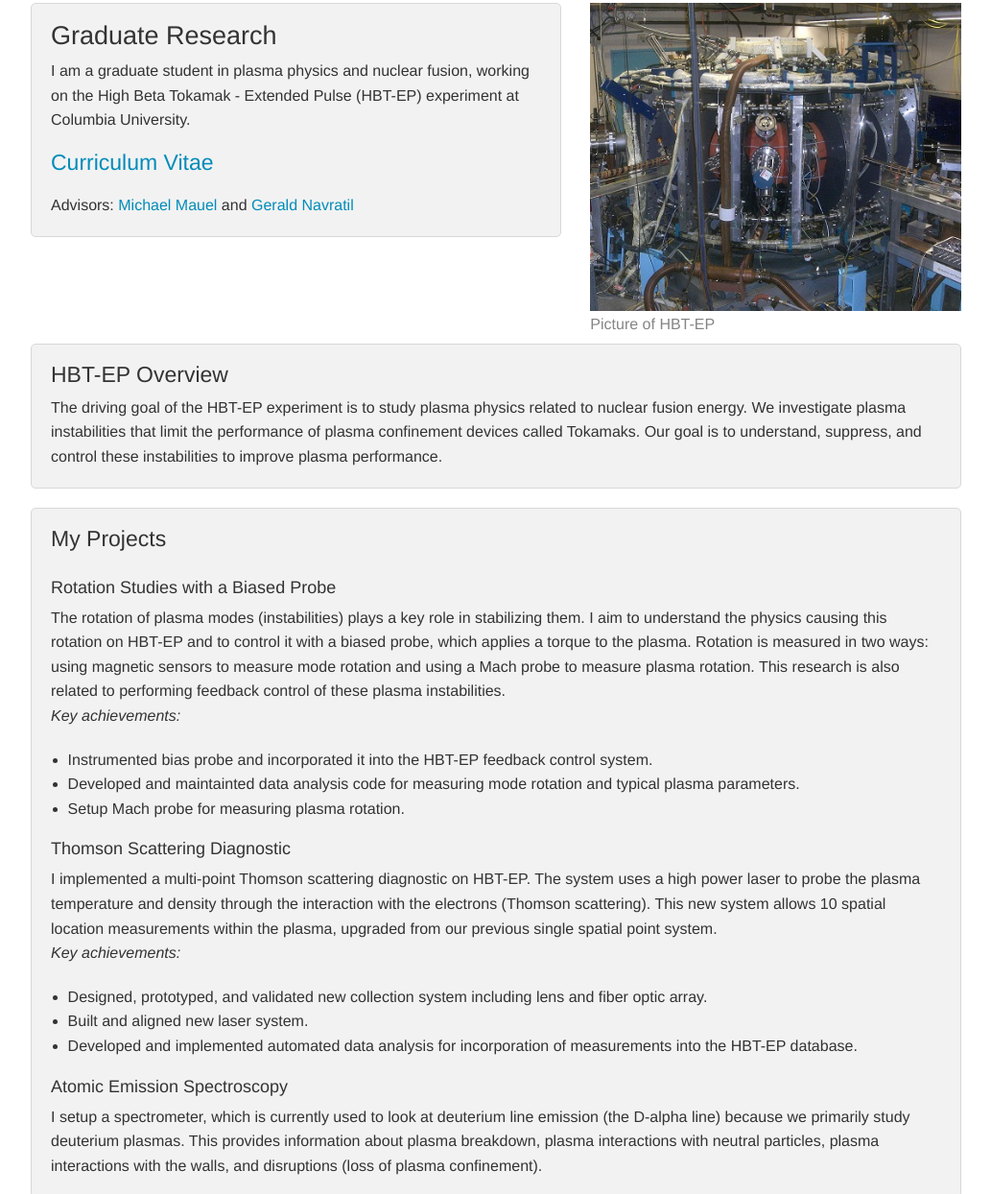
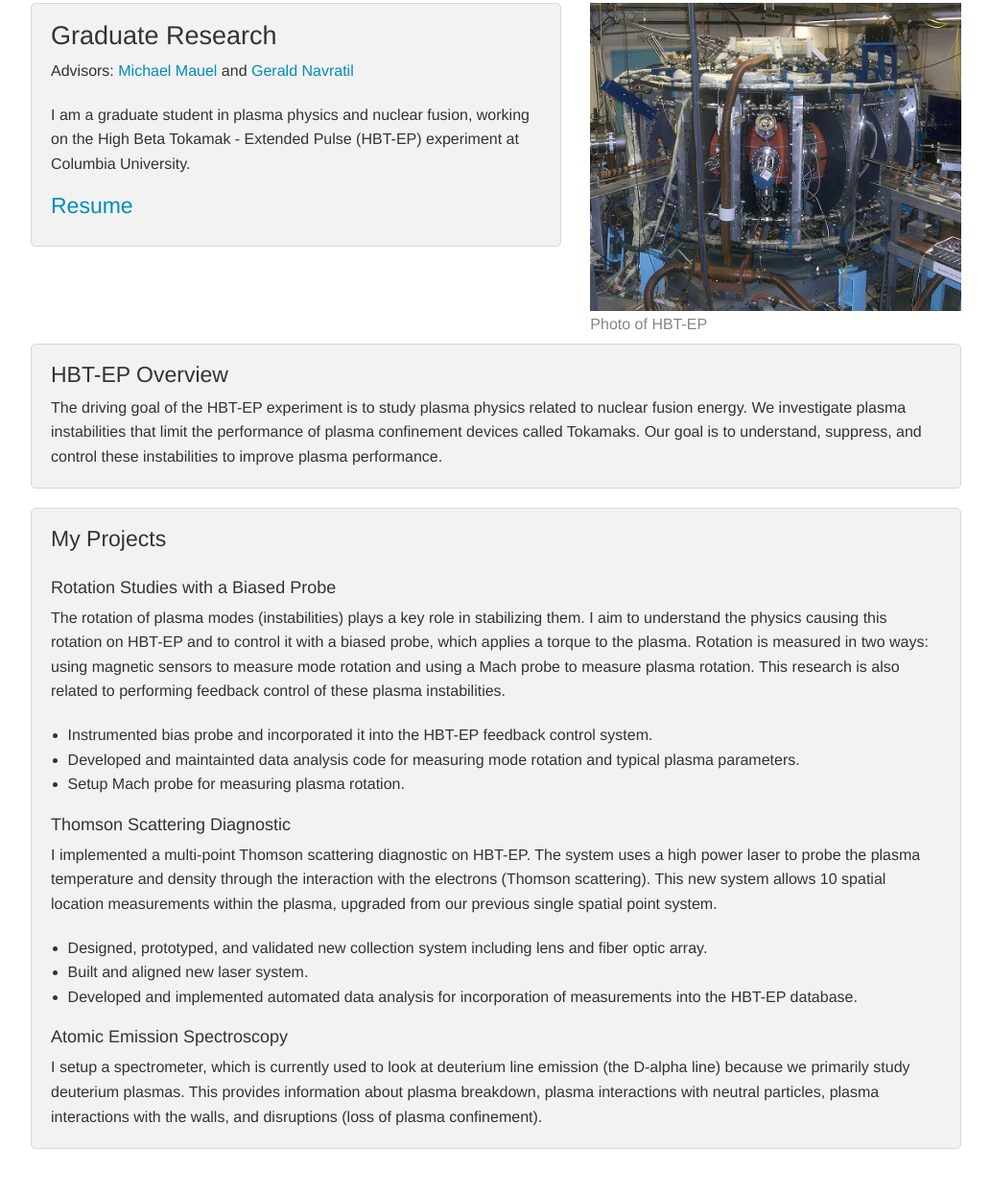
Before and after one commit to cstoafer/cstoafer.github.io, a website: page research.html in a window 1280 px wide. Shown: the part 115-1359 px from the top of the page at 96% size, without its empty margins (123-1156 px from the left). After the commit the page ends 1332 px from the top, so only its background shows below. Drawn offline with Linux system fonts and the light colour scheme.

Commit message:
Uploading current resume and small changes in wording

```diff
--- a/research.html
+++ b/research.html
@@ -49,15 +49,16 @@
     <div class="large-7 medium-6 columns">
       <div class="panel radius">
         <h3>Graduate Research</h3>
+        <p>Advisors: <a href="http://www.columbia.edu/~mem4/">Michael Mauel</a> and <a href="http://apam.columbia.edu/gerald-navratil">Gerald Navratil</a></p>
         <p>I am a graduate student in plasma physics and nuclear fusion, working on the High Beta Tokamak - Extended Pulse (HBT-EP) experiment at Columbia University.</p>
-        <p><h4><a href="Stoafer_CV_2014.pdf">Curriculum Vitae</a></h4></p>
-        <p>Advisors: <a href="http://www.columbia.edu/~mem4/">Michael Mauel</a> and <a href="http://apam.columbia.edu/gerald-navratil">Gerald Navratil</a></p>
+        <p><h4><a href="resume_stoafer.pdf">Resume</a></h4></p>
+
       </div>
     </div>
 
     <div class="large-5 medium-6 columns">
       <a href="HBT-EP.jpg"><img src="HBT-EP_thumb.jpg"></a>
-      <h6 class="subheader">Picture of HBT-EP</h6>
+      <h6 class="subheader">Photo of HBT-EP</h6>
     </div>
   </div>
 
@@ -65,15 +66,18 @@
     <div class="large-12 columns">
       <div class="panel radius">
         <h4>HBT-EP Overview</h4>
-        <p>The driving goal of the HBT-EP experiment is to study plasma physics related to nuclear fusion energy.  We investigate plasma instabilities that limit the performance of plasma confinement devices called Tokamaks.  Our goal is to understand, suppress, and control these instabilities to improve plasma performance.</p>
+        <p>
+          The driving goal of the HBT-EP experiment is to study plasma physics related to nuclear fusion energy.  We investigate plasma instabilities that limit the performance of plasma confinement devices called Tokamaks.  Our goal is to understand, suppress, and control these instabilities to improve plasma performance.
+        </p>
       </div>
       <div class="panel radius">
 
         <h4>My Projects</h4>
         <br>
         <h5>Rotation Studies with a Biased Probe</h5>
-        <p>The rotation of plasma modes (instabilities) plays a key role in stabilizing them.  I aim to understand the physics causing this rotation on HBT-EP and to control it with a biased probe, which applies a torque to the plasma.  Rotation is measured in two ways: using magnetic sensors to measure mode rotation and using a Mach probe to measure plasma rotation.  This research is also related to performing feedback control of these plasma instabilities.
-        <br /><i>Key achievements:</i></p>
+        <p>
+          The rotation of plasma modes (instabilities) plays a key role in stabilizing them.  I aim to understand the physics causing this rotation on HBT-EP and to control it with a biased probe, which applies a torque to the plasma.  Rotation is measured in two ways: using magnetic sensors to measure mode rotation and using a Mach probe to measure plasma rotation.  This research is also related to performing feedback control of these plasma instabilities.
+        </p>
         <ul>
             <li>Instrumented bias probe and incorporated it into the HBT-EP feedback control system.</li>
             <li>Developed and maintainted data analysis code for measuring mode rotation and typical plasma parameters.</li>
@@ -81,8 +85,9 @@
         </ul>
 
         <h5>Thomson Scattering Diagnostic</h5>
-        <p>I implemented a multi-point Thomson scattering diagnostic on HBT-EP.  The system uses a high power laser to probe the plasma temperature and density through the interaction with the electrons (Thomson scattering).  This new system allows 10 spatial location measurements within the plasma, upgraded from our previous single spatial point system.
-        <br /><i>Key achievements:</i></p>
+        <p>
+          I implemented a multi-point Thomson scattering diagnostic on HBT-EP.  The system uses a high power laser to probe the plasma temperature and density through the interaction with the electrons (Thomson scattering).  This new system allows 10 spatial location measurements within the plasma, upgraded from our previous single spatial point system.
+        </p>
         <ul>
             <li>Designed, prototyped, and validated new collection system including lens and fiber optic array.</li>
             <li>Built and aligned new laser system.</li>
@@ -90,7 +95,8 @@
         </ul>
 
         <h5>Atomic Emission Spectroscopy</h5>
-        <p>I setup a spectrometer, which is currently used to look at deuterium line emission (the D-alpha line) because we primarily study deuterium plasmas.  This provides information about plasma breakdown, plasma interactions with neutral particles, plasma interactions with the walls, and disruptions (loss of plasma confinement).</p>
+        <p>
+          I setup a spectrometer, which is currently used to look at deuterium line emission (the D-alpha line) because we primarily study deuterium plasmas.  This provides information about plasma breakdown, plasma interactions with neutral particles, plasma interactions with the walls, and disruptions (loss of plasma confinement).</p>
       </div>
     </div>
   </div>
```
Also changed, not shown: index.html (+2 -1 lines), 3 other files.
